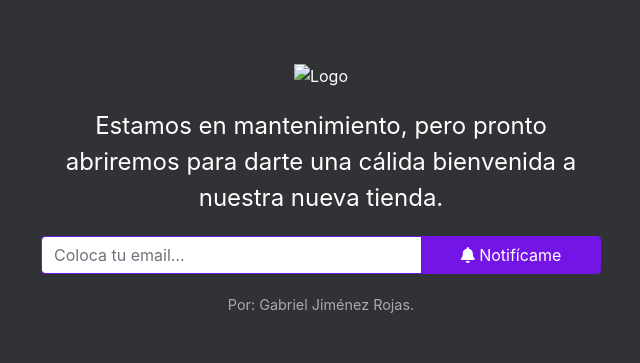
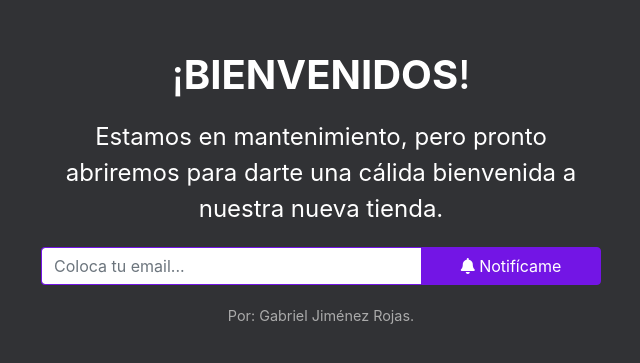
Before and after one commit to TatoTBB/gabibyte, a website: page public/index.html in a window 1280 px wide. Shown: the part 211-574 px from the top of the page, without its empty margins (319-959 px from the left). Drawn offline with nearby package versions, Linux system fonts and the light colour scheme.

Commit message:
Upadatesito...

```diff
--- a/public/index.html
+++ b/public/index.html
@@ -17,8 +17,8 @@
   </head>
   <body>
     <div class="container">
-      <div class="logo">
-        <img src="" alt="Logo" />
+      <div class="greeting">
+        <h1>¡<strong>BIENVENIDOS</strong>!</h1>
       </div>
       <div class="message">
         <p>
```
